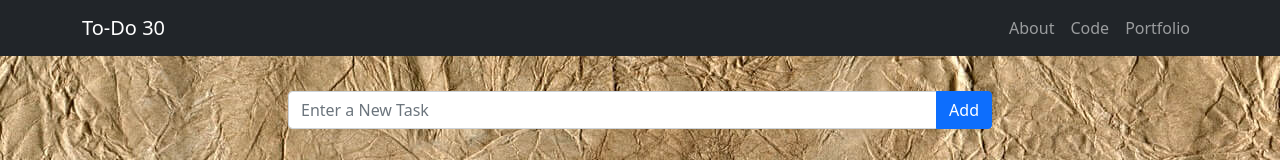
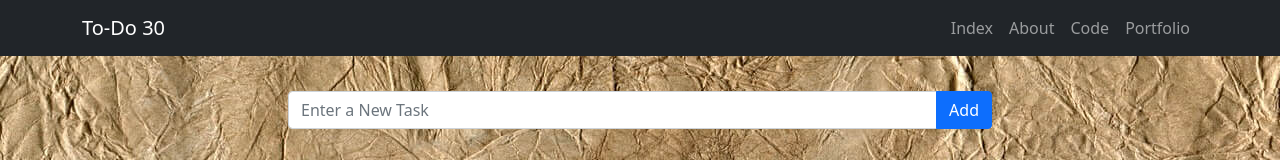
Before and after one commit to ejw773/to-do-30, a React (Create React App) app: page / in a window 1280 px wide. Shown: the top 160 px of the page. Built offline with nearby package versions, Linux system fonts and the light colour scheme.

Commit message:
adds index to navbar

```diff
--- a/src/components/HeaderComponent.js
+++ b/src/components/HeaderComponent.js
@@ -11,7 +11,8 @@ const Header = () => {
                 <Navbar.Toggle aria-controls='responsive-navbar-nav' />
                 <Navbar.Collapse className='justify-content-end' id='responsive-navbar-nav'>
                     <Nav>
-                        <Nav.Link href='https://todo.elijahwilcott.com/'>About</Nav.Link>
+                        <Nav.Link href='https://todo.elijahwilcott.com/'>Index</Nav.Link>
+                        <Nav.Link href='https://github.com/ejw773/to-do-30/' target='_blank' rel='noreferrer'>About</Nav.Link>
                         <Nav.Link href='https://github.com/ejw773/to-do-30/tree/04' target='_blank' rel='noreferrer'>Code</Nav.Link>
                         <Nav.Link href='https://elijahwilcott.com/'>Portfolio</Nav.Link>
                     </Nav>
```
